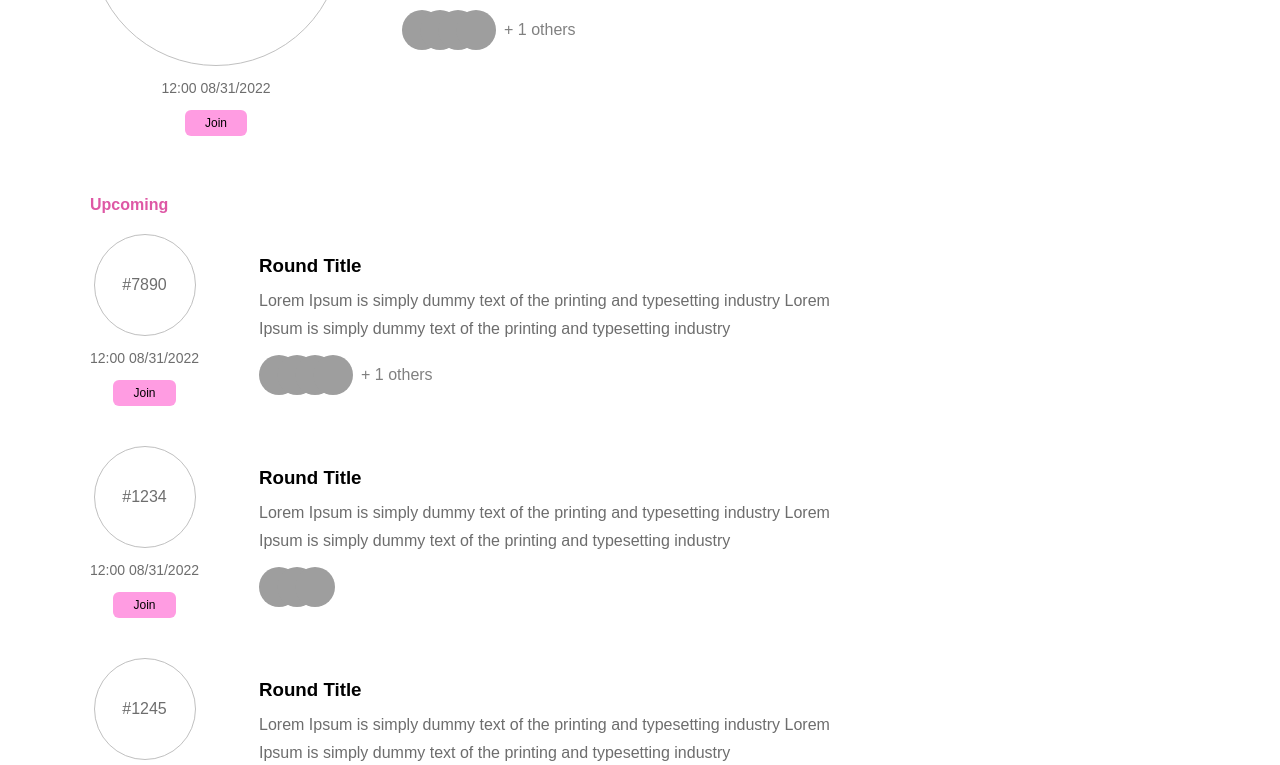
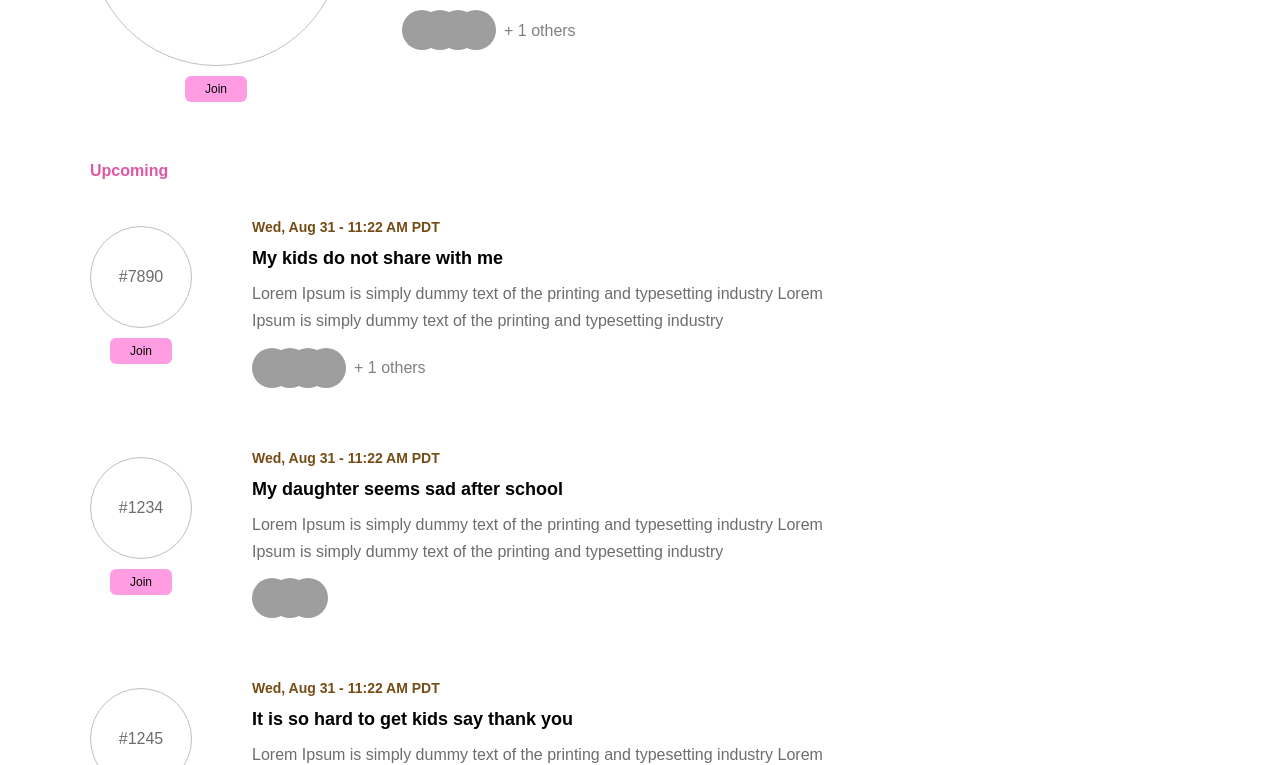
Before and after one commit to Jessiehongtran/em, a plain HTML site: page html/round_tables.html in a window 1280 px wide. Shown: the part 473-1238 px from the top of the page. Drawn offline with Linux system fonts and the light colour scheme; grey boxes are pictures that could not be loaded.

Commit message:
Added converting time from integer to string

```diff
--- a/css/rounds.css
+++ b/css/rounds.css
@@ -63,10 +63,13 @@
     padding: 6px 20px;
     border-radius: 6px;
     font-size: 12px;
+    margin-top: 10px;
 }
 
 .title {
     margin-bottom: -15px;
+    margin-top: -10px;
+    font-size: 18px;
 }
 
 .description {
@@ -76,8 +79,11 @@
 }
 
 .time {
-    color: #6D6D6D;
+    color: #764C16;
     font-size: 14px;
+    text-transform: capitalize;
+    font-weight: bold;
+    letter-spacing: 1.2;
 }
 
 .round-list {
@@ -91,8 +97,6 @@
     padding: 20px 0;
     flex-wrap: wrap;
 }
-
-
 
 .circle {
     color: #6D6D6D;
--- a/html/round_tables.html
+++ b/html/round_tables.html
@@ -40,7 +40,36 @@
             </div>
         </div>
         <script type="module">
-            console.log('loading');
+            const monthNames = ['Jan', 'Feb', 'Mar', 'Apr', 'May', 'Jun', 'Jul', 'Aug', 'Sep', 'Oct', 'Nov', 'Dec']
+            const dayNames = ['Mon', 'Tue', 'Wed', 'Thu', 'Fri', 'Sat', 'Sun']
+            const timezone = 'PDT'
+            const timeZoneOffset = -7;
+
+            function convertTimeFromIntToString(num) {
+                let dateNum = num + timeZoneOffset*60*60*1000;
+                var dateString = new Date(dateNum);
+                var month = monthNames[dateString.getUTCMonth()];
+                var day = dayNames[dateString.getUTCDay()-1];
+                var date = dateString.getUTCDate();
+                var hh = dateString.getUTCHours();
+                var mm = dateString.getUTCMinutes();
+                var ampm;
+                if (hh === 12) {
+                    ampm = 'PM'
+                } else if (hh > 12) {
+                    ampm = 'PM'
+                    hh = hh - 12
+                } else {
+                    ampm = 'AM'
+                }
+                if (mm < 10) { mm = '0' + mm};
+
+                if (day && month && date && hh && mm) {
+                    return day + ', ' + month + ' ' + date + ' - ' + hh + ':' + mm + ' ' + ampm + ' ' + timezone
+                }
+                return null
+            }
+
             import { rounds } from '../js/rounds.js';
             import { users } from '../js/users.js';
 
@@ -76,11 +105,6 @@
                 circle.innerHTML = "#" + rounds[i].num;
                 leftRound.appendChild(circle);
 
-                const time = document.createElement('p');
-                time.setAttribute('class', 'time');
-                time.innerHTML = rounds[i].time;
-                leftRound.appendChild(time);
-
                 const joinBtn = document.createElement('a');
                 joinBtn.setAttribute('class', 'join-btn')
                 joinBtn.href= rounds[i].link_to_join;
@@ -98,6 +122,11 @@
                 const rightRound = document.createElement('div');
                 rightRound.setAttribute('class', 'right');
                 eachRound.appendChild(rightRound);
+
+                const time = document.createElement('p');
+                time.setAttribute('class', 'time');
+                time.innerHTML = convertTimeFromIntToString(rounds[i].time);
+                rightRound.appendChild(time);
 
                 const title = document.createElement('h3');
                 title.setAttribute('class', 'title');
--- a/js/rounds.js
+++ b/js/rounds.js
@@ -1,9 +1,9 @@
 export const rounds = [
     {
         num: 7890,
-        title: "Round Title",
+        title: "My kids do not share with me",
         description: "Lorem Ipsum is simply dummy text of the printing and typesetting industry Lorem Ipsum is simply dummy text of the printing and typesetting industry",
-        time: "12:00 08/31/2022",
+        time: 1661970167605,
         link_to_join: "https://www.temporary-url.com/",
         participants: [
             {user_id: 1},
@@ -15,9 +15,9 @@ export const rounds = [
     },
     {
         num: 1234,
-        title: "Round Title",
+        title: "My daughter seems sad after school",
         description: "Lorem Ipsum is simply dummy text of the printing and typesetting industry Lorem Ipsum is simply dummy text of the printing and typesetting industry",
-        time: "12:00 08/31/2022",
+        time: 1661970167105,
         link_to_join: "https://www.temporary-url.com/",
         participants: [
             {user_id: 2},
@@ -27,9 +27,9 @@ export const rounds = [
     },
     {
         num: 1245,
-        title: "Round Title",
+        title: "It is so hard to get kids say thank you",
         description: "Lorem Ipsum is simply dummy text of the printing and typesetting industry Lorem Ipsum is simply dummy text of the printing and typesetting industry",
-        time: "12:00 08/31/2022",
+        time: 1661970167205,
         link_to_join: "https://www.temporary-url.com/",
         participants: [
             {user_id: 4},
@@ -38,9 +38,9 @@ export const rounds = [
     },
     {
         num: 1267,
-        title: "Round Title",
+        title: "My son does not listen to me",
         description: "Lorem Ipsum is simply dummy text of the printing and typesetting industry Lorem Ipsum is simply dummy text of the printing and typesetting industry",
-        time: "12:00 08/31/2022",
+        time: 1661970167305,
         link_to_join: "https://www.temporary-url.com/",
         participants: [
             {user_id: 2},
```
